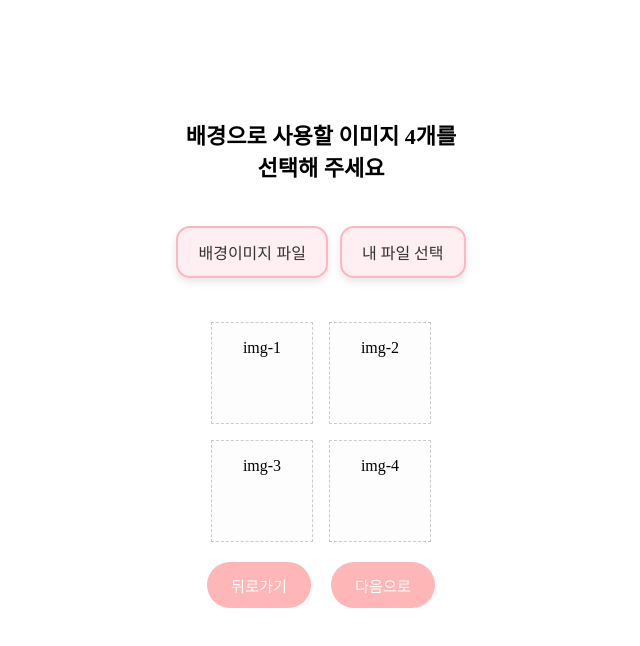
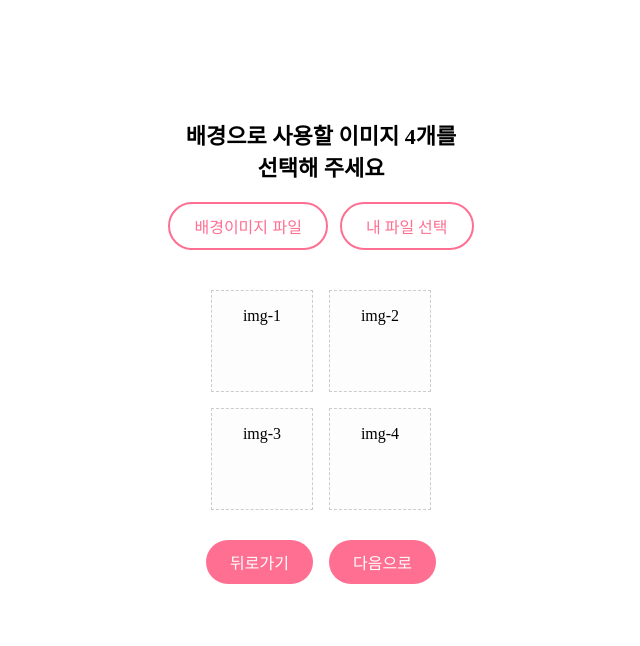
Before and after one commit to xeon-243859/ppongtok-app, a Next.js app: page /imageselectpage in a window 1280 px wide. Shown: the top 646 px of the page, without its empty margins (319-959 px from the left). Built offline with nearby package versions, Linux system fonts and the light colour scheme; no server answers.

Commit message:
💄 스타일 수정: 상단/하단 버튼 정렬 및 통일감 있게 스타일링

```diff
--- a/pages/imageselectpage.module.css
+++ b/pages/imageselectpage.module.css
@@ -104,30 +104,30 @@
   cursor: pointer;
 }
 
-/* ✅ 가로 정렬 버튼 */
+/* 하단 버튼 그룹과 완벽하게 통일하고 싶으면 아래도 함께 적용 */
 .button-group {
   display: flex;
   justify-content: center;
-  gap: 20px;
-  margin-top: 20px;
-  flex-wrap: wrap; /* 모바일에서 터지지 않게 */
+  gap: 16px;
+  margin-top: 30px;
 }
 
-
 .button-group button {
-  padding: 12px 24px;
-  font-size: 0.95rem;
+  background-color: #ff6f91;
+  color: #fff;
   border: none;
   border-radius: 25px;
-  background-color: #ffb6b6;
-  color: white;
+  padding: 10px 24px;
+  font-size: 16px;
+  font-weight: 500;
   cursor: pointer;
-  transition: background-color 0.3s;
+  transition: background-color 0.3s ease;
 }
 
 .button-group button:hover {
-  background-color: #ff9090;
+  background-color: #ff4d7e;
 }
+
 
 .uploadBtn {
   background-color: #ffcdde;
@@ -165,48 +165,28 @@
   display: none;
 }
 
+/* 버튼 그룹 wrapper: 상단, 하단 공통 적용 가능 */
 .selectButtons {
   display: flex;
+  flex-wrap: wrap;
   justify-content: center;
   gap: 12px;
-  margin: 24px 0;
+  margin-bottom: 20px;
 }
 
+/* 버튼 개별 스타일: 상단 선택 버튼 */
 .selectButton {
-  padding: 12px 20px;
+  background-color: #fff;
+  color: #ff6f91;
+  border: 2px solid #ff6f91;
+  border-radius: 25px;
+  padding: 10px 24px;
   font-size: 16px;
-  background-color: #ffeef2;
-  color: #333;
-  border: 2px solid #ffb6c1;
-  border-radius: 14px;
+  font-weight: 500;
   cursor: pointer;
-  box-shadow: 0px 4px 8px rgba(0,0,0,0.1);
-  transition: background-color 0.2s, transform 0.2s;
-  font-weight: 500;
+  transition: background-color 0.3s ease;
 }
 
 .selectButton:hover {
-  background-color: #ffd6dd;
-  transform: translateY(-2px);
+  background-color: #ffe4ec;
 }
-
-.buttonCommon {
-  padding: 12px 24px;
-  font-size: 16px;
-  background-color: #ffeef2;
-  color: #333;
-  border: 2px solid #ffb6c1;
-  border-radius: 14px;
-  cursor: pointer;
-  box-shadow: 0px 4px 8px rgba(0, 0, 0, 0.1);
-  transition: background-color 0.2s ease, transform 0.2s ease;
-  font-weight: 500;
-  min-width: 120px;
-}
-
-.buttonCommon:hover {
-  background-color: #ffd6dd;
-  transform: translateY(-2px);
-}
-
-/* 필요하면 기존 class 이름에도 상속 */
```
